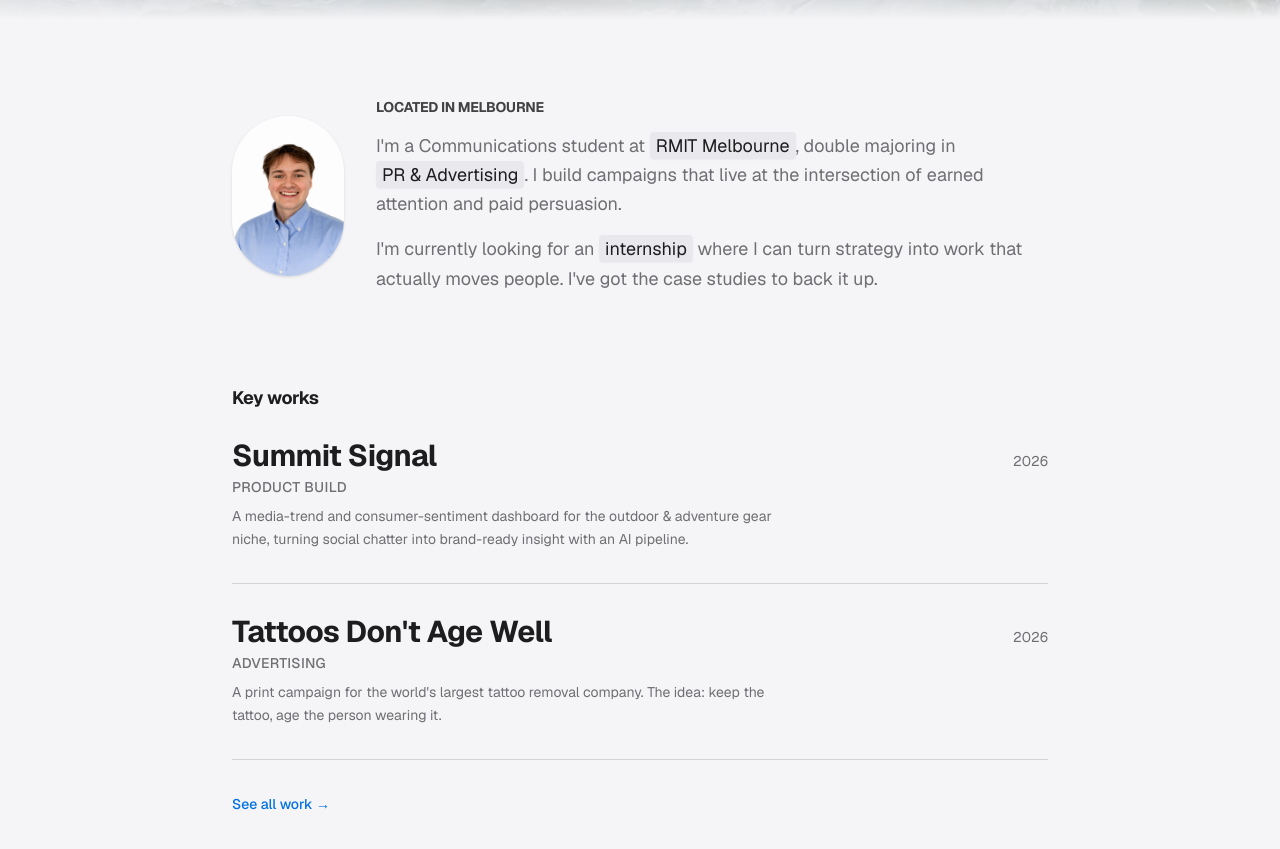
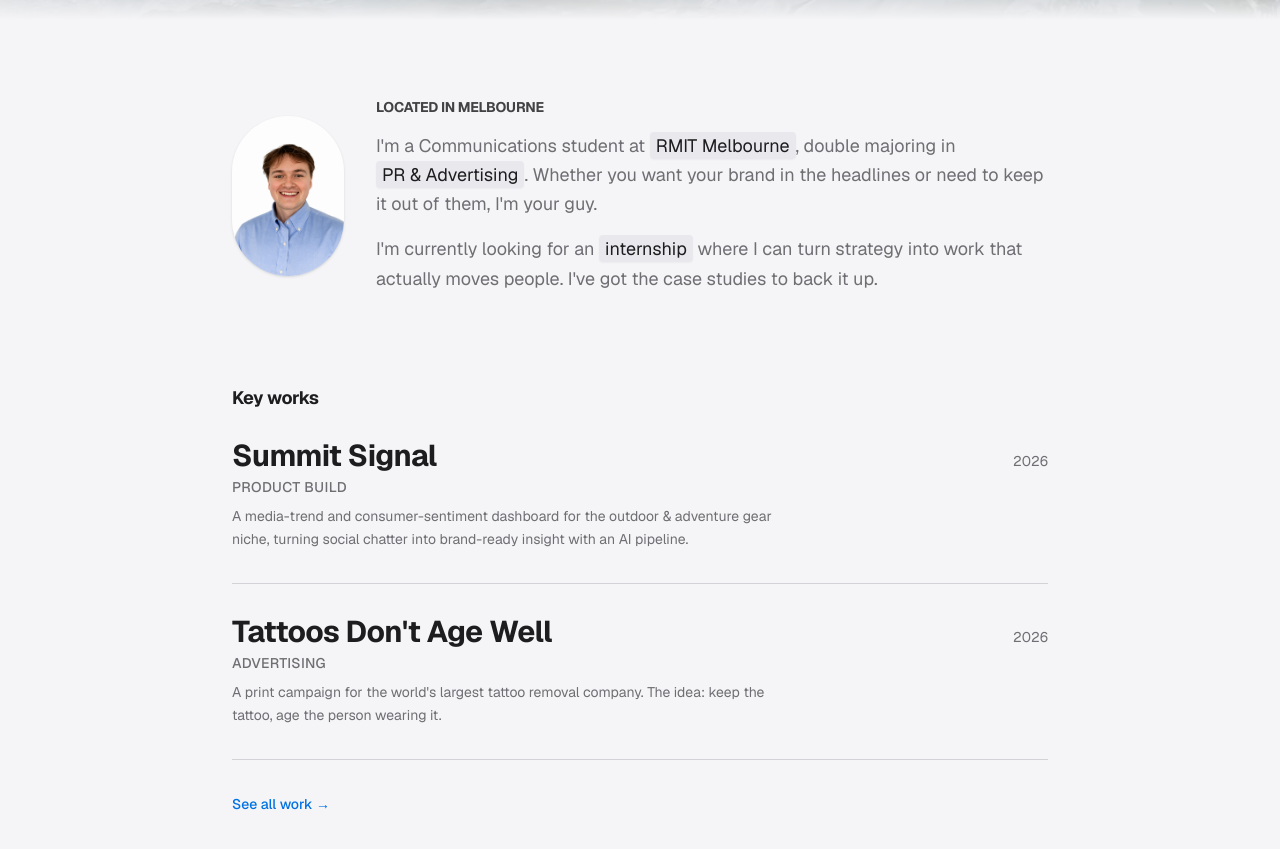
Before and after one commit to KieranDaCoder/kieranjohnson, a Next.js app: page / in a window 1280 px wide. Shown: the part 780-1629 px from the top of the page. Built offline with nearby package versions, Linux system fonts and the light colour scheme; grey boxes are pictures that could not be loaded.

Commit message:
Rework homepage tagline to play on the PR/advertising split
Old line ("live at the intersection of earned attention and paid
persuasion") read as generic stock phrasing. New line makes a joke
out of PR keeping a brand's image safe versus advertising promoting
it, per Kieran's direction.

```diff
--- a/src/app/page.tsx
+++ b/src/app/page.tsx
@@ -35,8 +35,8 @@ export default function Home() {
           <Reveal delay={0.15}>
             <p>
               I&apos;m a Communications student at <Hl>RMIT Melbourne</Hl>, double majoring in{" "}
-              <Hl>PR &amp; Advertising</Hl>. I build campaigns that live at the intersection of
-              earned attention and paid persuasion.
+              <Hl>PR &amp; Advertising</Hl>. Whether you want your brand in the headlines or need
+              to keep it out of them, I&apos;m your guy.
             </p>
           </Reveal>
           <Reveal delay={0.2}>
```
